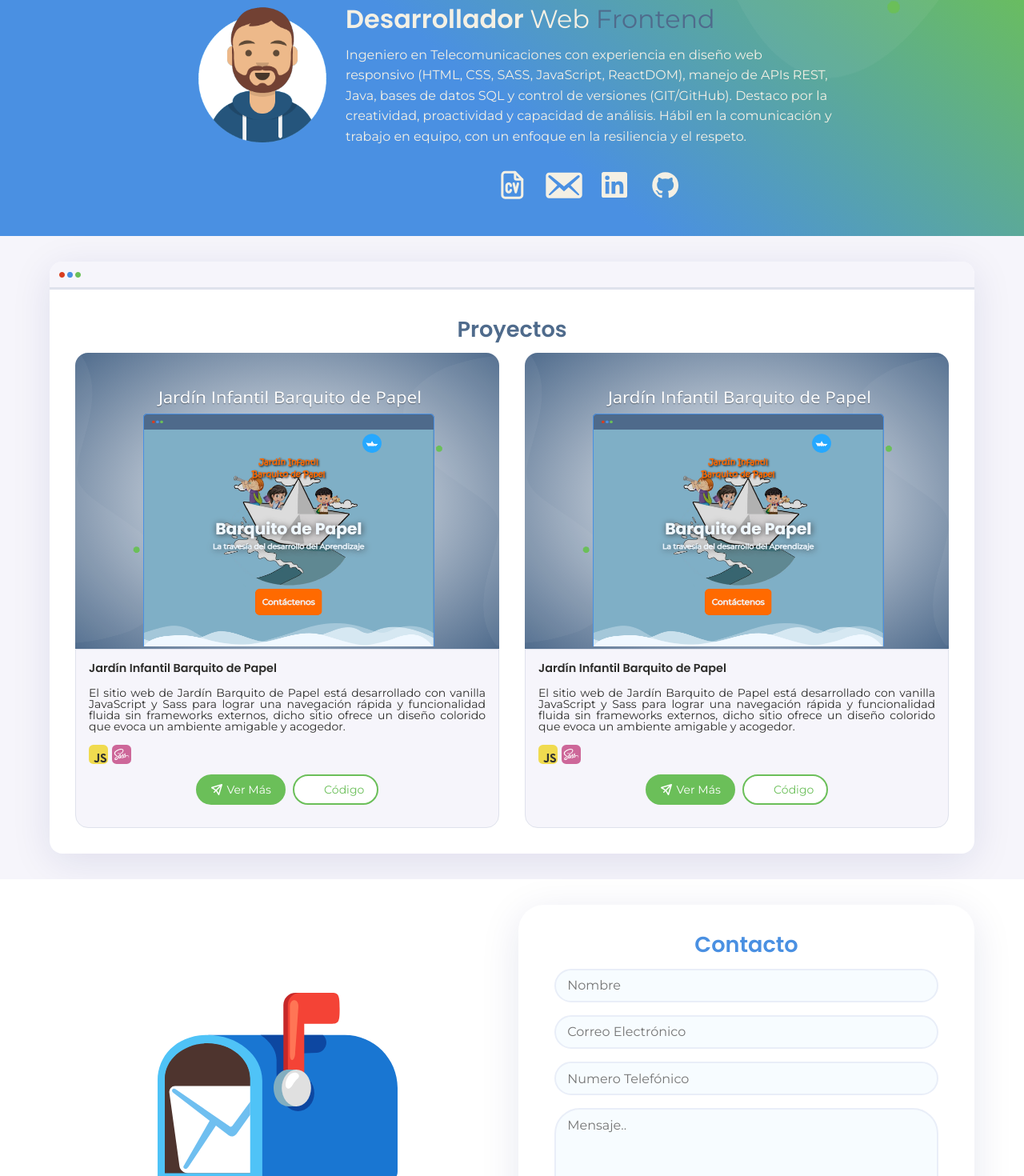
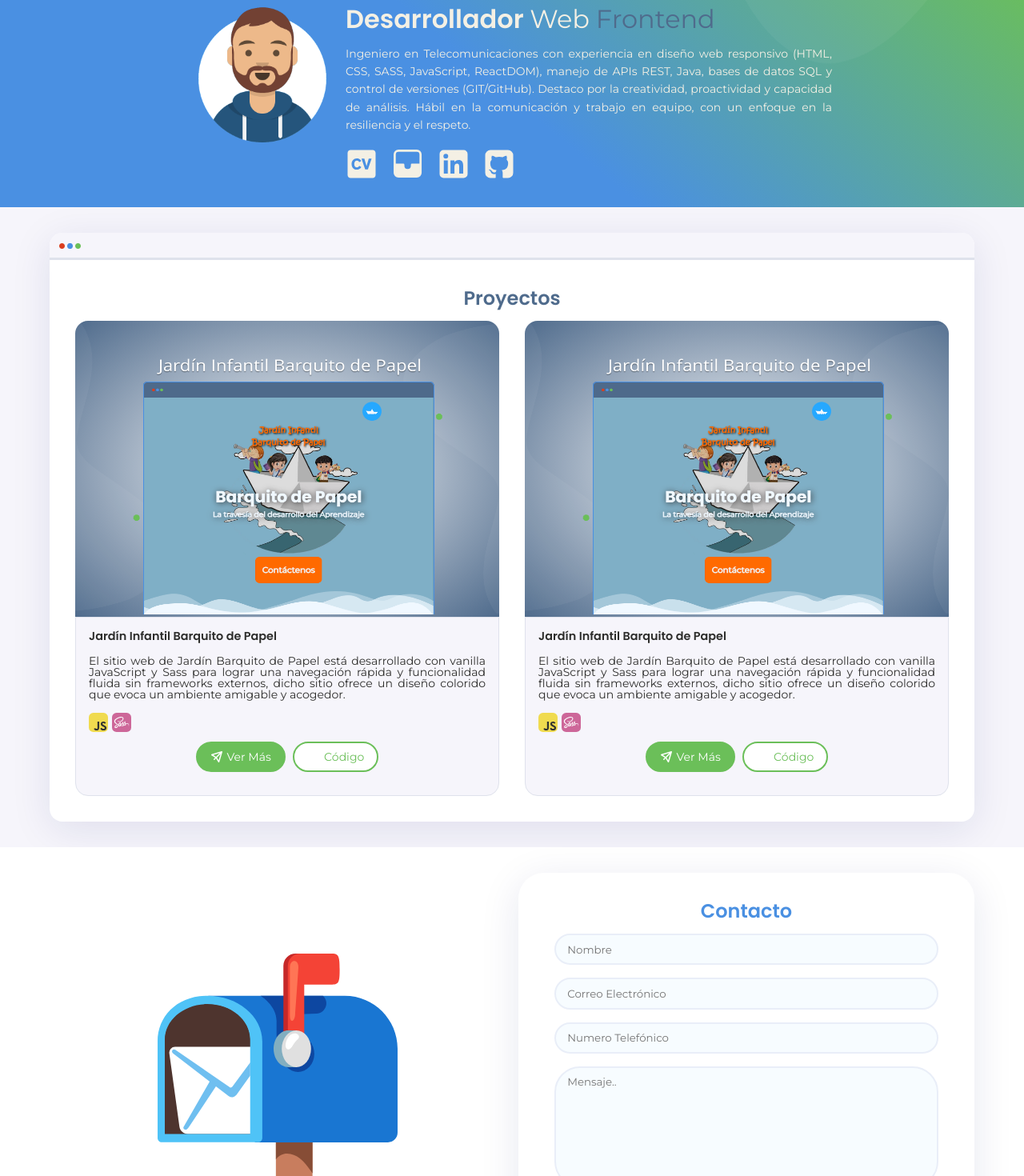
Before and after one commit to Julian-D-Rojas/portfolio, a React (Vite) app: page / in a window 1280 px wide. Shown: the part 118-1588 px from the top of the page at 80% size. Built offline with nearby package versions, Linux system fonts and the light colour scheme.

Commit message:
new size

```diff
--- a/src/components/Contact.css
+++ b/src/components/Contact.css
@@ -26,7 +26,7 @@
   justify-content: space-evenly;
 }
 .h3-Contact {
-  font-size: 1.7rem;
+  font-size: 1.5rem;
   justify-self: center;
   padding:2.25rem 0.7rem 1rem;
   font-weight: 300;
@@ -45,7 +45,7 @@
 input {
   padding: 0.6rem 0.9rem;
   width: -webkit-fill-available;
-  font-size: 1rem;
+
   color: var(--secondary);
 
   border-radius: 2rem;
@@ -58,7 +58,7 @@ input {
 #message {
   padding: 0.6rem 0.9rem;
   resize: none;
-  font-size: 1rem;
+
   color: var(--secondary);
   border-style: solid;
   border-width: 2px;
@@ -73,7 +73,7 @@ input {
   background-color: var(--blue);
   color: #fff;
 
-  font-size: 1.05rem;
+  font-size: 0.875rem;
   font-family: Poppins-SemiBold;
   padding: .5rem 1rem;
   border-radius: 2rem;
--- a/src/components/NavMenu.css
+++ b/src/components/NavMenu.css
@@ -47,6 +47,7 @@ background-color: #4f6b8cec;
   padding-top: 2rem;
     display: flex;
     justify-content: center;
+    gap: 1rem;
 
 }
 
--- a/src/components/Porfile.css
+++ b/src/components/Porfile.css
@@ -12,9 +12,7 @@
   transform-origin: center;
 }
 .Porfile-div-icon {
-  width: 4rem;
   display: flex;
-  justify-content: center;
   color: var(--primary);
 
 }
@@ -27,11 +25,7 @@
 display: flex;
 align-items: center;
 cursor: pointer;
-max-width: 100%;
-max-height: 100%;
 padding: 0;
-width: 4rem;
-height: 4rem;
 transition: all 0.3s;
 }
 .div-Porfile-infoButton .Porfile-div-icon:hover{
@@ -56,6 +50,8 @@ transition: all 0.3s;
 .div-Porfile-infoButton{
   display: flex;
   justify-content: center;
+  align-items: center;
+  gap:1rem;
 }
 .div-Porfile--coverImage{
   background-image: url(../assets/img/backgroundPorfile.png);
@@ -176,6 +172,9 @@ transition: 0.2s;
 text-align: start;
   }
   .p-Porfile{
-    text-align: start;
+    text-align: justify;
+  }
+  .div-Porfile-infoButton{
+justify-content: flex-start;
   }
 }
--- a/src/components/Proyects.css
+++ b/src/components/Proyects.css
@@ -34,7 +34,7 @@ border-bottom: solid #DFE2EC;
     padding: 1.25rem .5rem .5rem .5rem;
 }
 .h3-Proyects
-{font-size: 1.7rem;
+{font-size: 1.5rem;
     justify-self: center;
     padding: 1rem 0.7rem;
     font-weight: 300;
--- a/src/components/icons/ContactIcon.jsx
+++ b/src/components/icons/ContactIcon.jsx
@@ -1,5 +1,5 @@
 
 
-export function ContactIcon(props) {
-	return (<svg xmlns="http://www.w3.org/2000/svg" width="3.337rem" height="3.337rem" viewBox="0 0 20 20" {...props}><circle className="circle" cx="12" cy="12" r="10"  /><path fill="currentColor" d="M19 14.5v-9c0-.83-.67-1.5-1.5-1.5H3.49c-.83 0-1.5.67-1.5 1.5v9c0 .83.67 1.5 1.5 1.5H17.5c.83 0 1.5-.67 1.5-1.5m-1.31-9.11c.33.33.15.67-.03.84L13.6 9.95l3.9 4.06c.12.14.2.36.06.51c-.13.16-.43.15-.56.05l-4.37-3.73l-2.14 1.95l-2.13-1.95l-4.37 3.73c-.13.1-.43.11-.56-.05c-.14-.15-.06-.37.06-.51l3.9-4.06l-4.06-3.72c-.18-.17-.36-.51-.03-.84s.67-.17.95.07l6.24 5.04l6.25-5.04c.28-.24.62-.4.95-.07"></path></svg>);
+export function ContactIcon(props)  {
+	return (<svg xmlns="http://www.w3.org/2000/svg" width="2.693rem" height="2.693rem" viewBox="0 0 32 32" {...props}><path fill="currentColor" d="M3 7.5A4.5 4.5 0 0 1 7.5 3h17A4.5 4.5 0 0 1 29 7.5v17a4.5 4.5 0 0 1-4.5 4.5h-17A4.5 4.5 0 0 1 3 24.5zM7.5 5A2.5 2.5 0 0 0 5 7.5V16h7a1 1 0 0 1 1 1v1a3 3 0 1 0 6 0v-1a1 1 0 0 1 1-1h7V7.5A2.5 2.5 0 0 0 24.5 5z"></path></svg>);
 }
--- a/src/components/icons/CvIcon.jsx
+++ b/src/components/icons/CvIcon.jsx
@@ -1,19 +1,3 @@
-export function CvIcon(props) {
-	return (
-		<svg
-			xmlns="http://www.w3.org/2000/svg"
-			viewBox="0 0 24 24"
-			width="2.665rem"
-			height="2.665rem"
-			className="cv-icon"
-			{...props}
-		>
-			<g fill="none" stroke="currentColor" strokeLinecap="round" strokeLinejoin="round" strokeWidth={1.7}>
-				<circle className="circle" cx="12" cy="12" r="10"  />
-				<path d="M14 3v4a1 1 0 0 0 1 1h4"></path>
-				<path d="M17 21H7a2 2 0 0 1-2-2V5a2 2 0 0 1 2-2h7l5 5v11a2 2 0 0 1-2 2"></path>
-				<path d="M11 12.5a1.5 1.5 0 0 0-3 0v3a1.5 1.5 0 0 0 3 0m2-4.5l1.5 6l1.5-6"></path>
-			</g>
-		</svg>
-	);
+export function CvIcon(props)  {
+	return (<svg xmlns="http://www.w3.org/2000/svg" width="2.5rem" height="2.5rem" viewBox="0 0 448 512" {...props}><path fill="currentColor" d="M48 32C21.5 32 0 53.5 0 80v352c0 26.5 21.5 48 48 48h352c26.5 0 48-21.5 48-48V80c0-26.5-21.5-48-48-48zm98.88 133.234c19.636 0 37.082 6.789 49.929 16.971c11.88 9.452 17.444 18.907 22.298 27.393l-33.923 16.949c-2.427-5.565-5.347-11.387-12.846-17.682c-8.248-6.552-16.478-8.484-23.524-8.484c-27.626 0-42.17 25.693-42.17 54.287c0 37.573 19.161 56.22 42.17 56.22c22.3 0 31.278-15.51 37.08-25.435L219.6 302.66c-6.315 9.926-12.374 19.635-25.95 29.069c-7.262 5.09-23.977 15.037-47.736 15.037C100.586 346.766 64 313.81 64 255.87c0-50.636 34.415-90.637 82.88-90.637m75.483 5.328h45.565L303.31 292.24l35.125-121.678H384l-59.379 171.112H281.01z"></path></svg>);
 }
--- a/src/components/icons/GithubIcon.jsx
+++ b/src/components/icons/GithubIcon.jsx
@@ -1,4 +1,3 @@
-
-export function GithubIcon(props) {
-	return (<svg xmlns="http://www.w3.org/2000/svg" width="2.46rem" height="2.46rem" viewBox="0 0 24 24" {...props}><circle className="circle" cx="12" cy="12" r="10"  /><path fill="currentColor" d="M12 2A10 10 0 0 0 2 12c0 4.42 2.87 8.17 6.84 9.5c.5.08.66-.23.66-.5v-1.69c-2.77.6-3.36-1.34-3.36-1.34c-.46-1.16-1.11-1.47-1.11-1.47c-.91-.62.07-.6.07-.6c1 .07 1.53 1.03 1.53 1.03c.87 1.52 2.34 1.07 2.91.83c.09-.65.35-1.09.63-1.34c-2.22-.25-4.55-1.11-4.55-4.92c0-1.11.38-2 1.03-2.71c-.1-.25-.45-1.29.1-2.64c0 0 .84-.27 2.75 1.02c.79-.22 1.65-.33 2.5-.33s1.71.11 2.5.33c1.91-1.29 2.75-1.02 2.75-1.02c.55 1.35.2 2.39.1 2.64c.65.71 1.03 1.6 1.03 2.71c0 3.82-2.34 4.66-4.57 4.91c.36.31.69.92.69 1.85V21c0 .27.16.59.67.5C19.14 20.16 22 16.42 22 12A10 10 0 0 0 12 2"></path></svg>);
+export function GithubIcon(props){
+	return (<svg xmlns="http://www.w3.org/2000/svg" width="2.628rem" height="2.628rem" viewBox="-2 -2 24 24" {...props}><path fill="currentColor" d="M18.88 1.099Q17.78-.001 16.233 0H3.746Q2.198 0 1.099 1.099Q-.001 2.199 0 3.746v12.487q0 1.548 1.099 2.647q1.1 1.1 2.647 1.099H6.66q.285 0 .429-.02a.5.5 0 0 0 .286-.169q.143-.15.143-.435l-.007-.885q-.006-.846-.006-1.34l-.3.052q-.285.052-.721.046a5.6 5.6 0 0 1-.904-.091a2 2 0 0 1-.872-.39a1.65 1.65 0 0 1-.572-.8l-.13-.3a3.3 3.3 0 0 0-.41-.663q-.28-.364-.566-.494l-.09-.065a1 1 0 0 1-.17-.156a.7.7 0 0 1-.117-.182q-.039-.092.065-.15q.104-.06.378-.059l.26.04q.26.051.643.311a2.1 2.1 0 0 1 .631.677q.3.532.722.813q.423.28.852.28t.742-.065a2.6 2.6 0 0 0 .585-.196q.117-.871.637-1.34a9 9 0 0 1-1.333-.234a5.3 5.3 0 0 1-1.223-.507a3.5 3.5 0 0 1-1.047-.872q-.416-.52-.683-1.365q-.266-.846-.266-1.952q0-1.573 1.027-2.68q-.48-1.183.091-2.652q.378-.118 1.119.175t1.086.5q.345.21.553.352a9.2 9.2 0 0 1 2.497-.338q1.288 0 2.498.338l.494-.312a7 7 0 0 1 1.197-.572q.689-.26 1.054-.143q.585 1.47.103 2.653q1.028 1.105 1.028 2.68q0 1.106-.267 1.957q-.266.852-.689 1.366a3.7 3.7 0 0 1-1.053.865q-.63.351-1.223.507a9 9 0 0 1-1.333.235q.675.585.676 1.846v3.11q0 .22.065.357a.36.36 0 0 0 .208.189q.143.052.254.064q.111.014.318.013h2.914q1.548 0 2.647-1.099t1.099-2.647V3.746q0-1.548-1.1-2.647z"></path></svg>);
 }
--- a/src/components/icons/LinkedinIcon.jsx
+++ b/src/components/icons/LinkedinIcon.jsx
@@ -1,4 +1,4 @@
 
-export function LinkedinIcon(props) {
-	return (<svg xmlns="http://www.w3.org/2000/svg" width="2rem" height="2rem" viewBox="0 0 24 24" {...props}><circle className="circle" cx="12" cy="12" r="10"  /><path fill="currentColor" d="M20.447 20.452h-3.554v-5.569c0-1.328-.027-3.037-1.852-3.037c-1.853 0-2.136 1.445-2.136 2.939v5.667H9.351V9h3.414v1.561h.046c.477-.9 1.637-1.85 3.37-1.85c3.601 0 4.267 2.37 4.267 5.455v6.286zM5.337 7.433a2.06 2.06 0 0 1-2.063-2.065a2.064 2.064 0 1 1 2.063 2.065m1.782 13.019H3.555V9h3.564zM22.225 0H1.771C.792 0 0 .774 0 1.729v20.542C0 23.227.792 24 1.771 24h20.451C23.2 24 24 23.227 24 22.271V1.729C24 .774 23.2 0 22.222 0z"></path></svg>);
+export function LinkedinIcon(props)  {
+	return (<svg xmlns="http://www.w3.org/2000/svg" width="2.5rem" height="2.5rem" viewBox="0 0 16 16" {...props}><path fill="currentColor" fillRule="evenodd" d="M3 1a2 2 0 0 0-2 2v10a2 2 0 0 0 2 2h10a2 2 0 0 0 2-2V3a2 2 0 0 0-2-2zm1.102 4.297a1.195 1.195 0 1 0 0-2.39a1.195 1.195 0 0 0 0 2.39m1 7.516V6.234h-2v6.579zM6.43 6.234h2v.881c.295-.462.943-1.084 2.148-1.084c1.438 0 2.219.953 2.219 2.766c0 .087.008.484.008.484v3.531h-2v-3.53c0-.485-.102-1.438-1.18-1.438c-1.079 0-1.17 1.198-1.195 1.982v2.986h-2z" clipRule="evenodd"></path></svg>);
 }
--- a/src/index.css
+++ b/src/index.css
@@ -121,7 +121,7 @@ h1 {
 }
 p {
   font-family:  Montserrat Regular;
-  font-size: 1rem;
+  font-size:  0.875rem;
   font-weight: 500;
   text-align: justify;
 }
```
